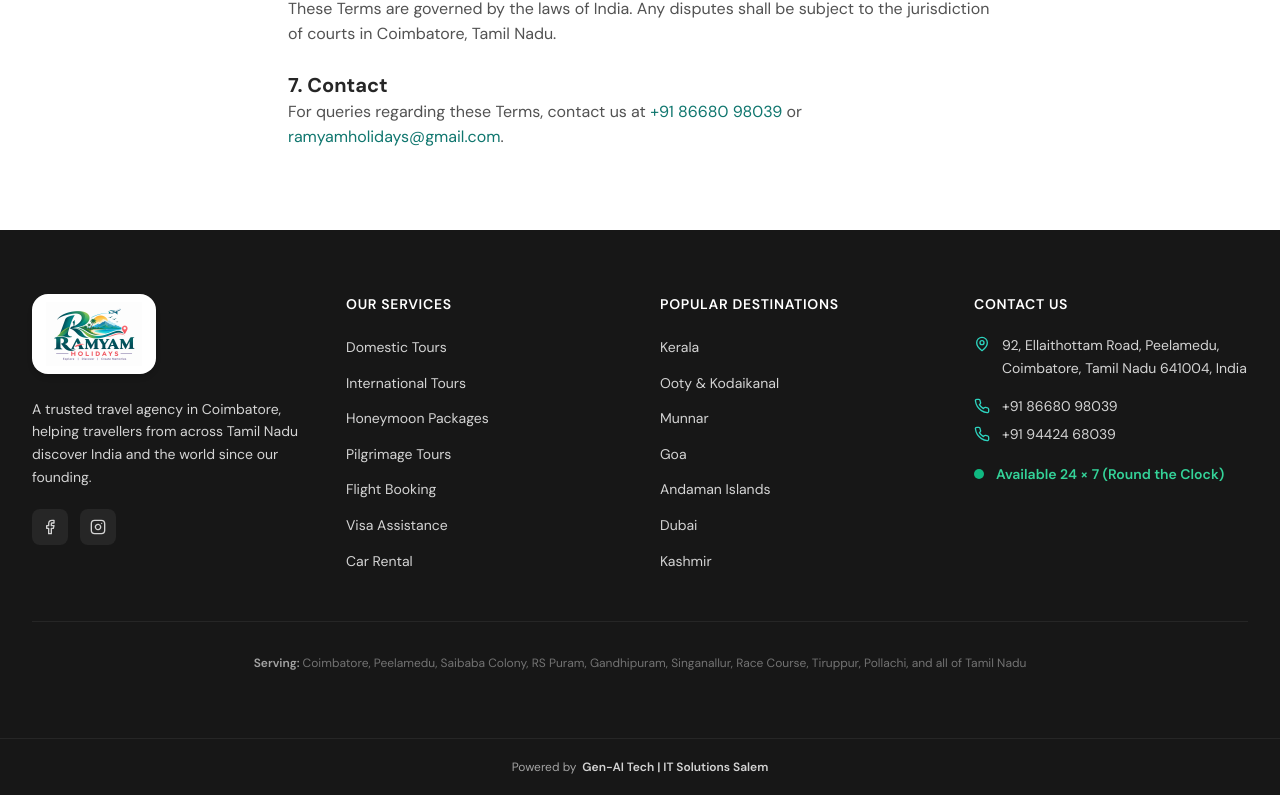
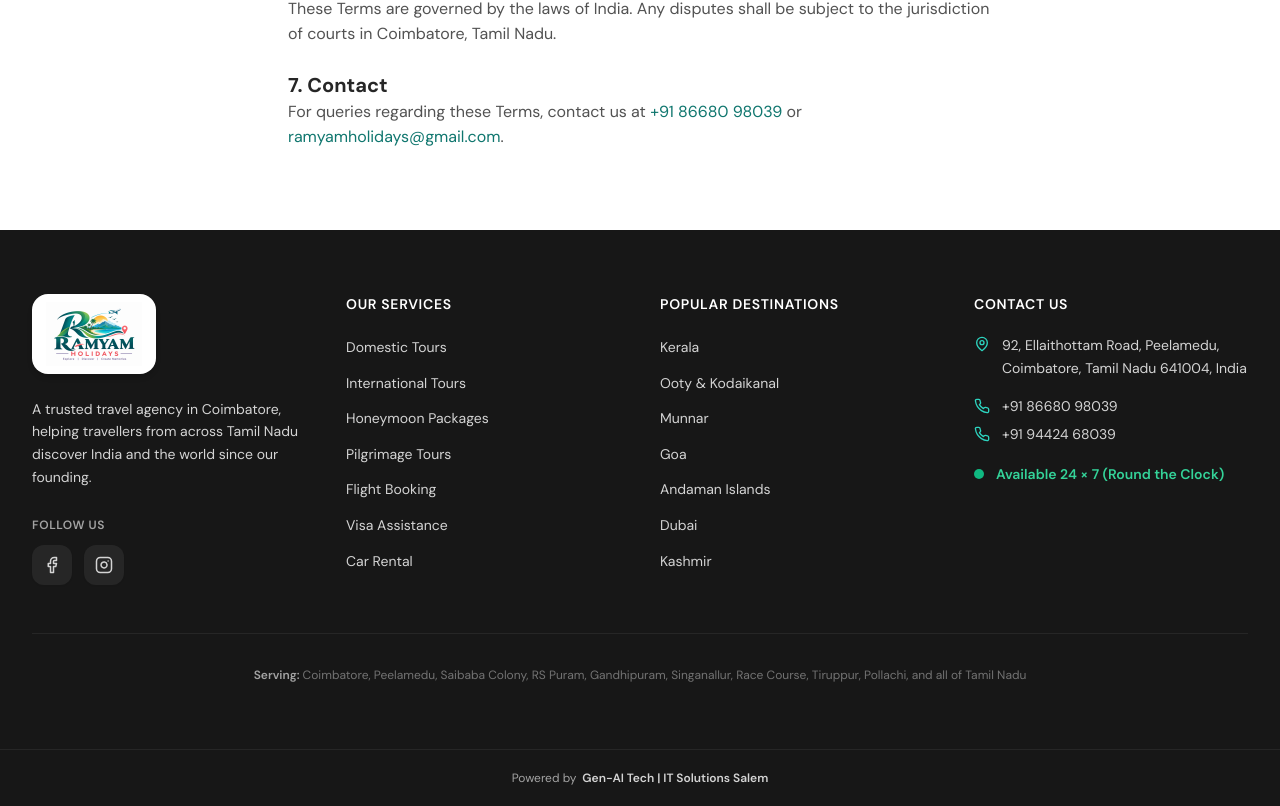
Before and after one commit to GENAI-NETWORKS/ramyam_holidays, a React (Vite) app in the folder client/: page /terms in a window 1280 px wide. Shown: the part 1189-1995 px from the top of the page. Built offline with nearby package versions, Linux system fonts and the light colour scheme.

Commit message:
Add official Instagram and Facebook social media links

```diff
--- a/client/src/components/Footer.jsx
+++ b/client/src/components/Footer.jsx
@@ -40,11 +40,6 @@ const FOOTER_LINKS = {
   ],
 };
 
-const SOCIAL_ICONS = {
-  facebook: Facebook,
-  instagram: Instagram,
-};
-
 const Footer = () => {
   const { business, social } = SITE_CONFIG;
   const { address, phones, phonesFormatted, email, openingHours } = business;
@@ -73,23 +68,30 @@ const Footer = () => {
             </p>
 
             {/* Social Links */}
+            <div className="pt-2">
+              <span className="text-xs uppercase tracking-wider text-neutral-400 font-semibold block mb-3">
+                Follow Us
+              </span>
               <div className="flex items-center gap-3">
-              {Object.entries(social).map(([platform, url]) => {
-                const Icon = SOCIAL_ICONS[platform];
-                if (!Icon) return null;
-                return (
                 <a
-                    key={platform}
-                    href={url}
+                  href={social.facebook}
                   target="_blank"
                   rel="noopener noreferrer"
-                    className="w-9 h-9 rounded-lg bg-neutral-800 hover:bg-primary-600 flex items-center justify-center transition-colors"
-                    aria-label={`Ramyam Holidays on ${platform}`}
+                  className="w-10 h-10 rounded-xl bg-neutral-800 hover:bg-[#1877F2] text-neutral-300 hover:text-white flex items-center justify-center transition-all hover:scale-110 shadow-sm"
+                  aria-label="Ramyam Holidays on Facebook"
                 >
-                    <Icon size={16} className="text-neutral-300" />
+                  <Facebook size={18} />
                 </a>
-                );
-              })}
+                <a
+                  href={social.instagram}
+                  target="_blank"
+                  rel="noopener noreferrer"
+                  className="w-10 h-10 rounded-xl bg-neutral-800 hover:bg-gradient-to-tr hover:from-amber-500 hover:via-rose-500 hover:to-purple-600 text-neutral-300 hover:text-white flex items-center justify-center transition-all hover:scale-110 shadow-sm"
+                  aria-label="Ramyam Holidays on Instagram"
+                >
+                  <Instagram size={18} />
+                </a>
+              </div>
             </div>
           </div>
 
--- a/client/src/data/siteConfig.js
+++ b/client/src/data/siteConfig.js
@@ -52,8 +52,8 @@ export const SITE_CONFIG = {
 
   // Social media
   social: {
-    facebook: 'https://facebook.com/ramyamholidays',
-    instagram: 'https://instagram.com/ramyamholidays',
+    facebook: 'https://www.facebook.com/share/1czEYvTqYN/',
+    instagram: 'https://www.instagram.com/ramyam_holidays_/?utm_source=ig_web_button_share_sheet',
   },
 };
 
--- a/client/src/pages/ContactPage.jsx
+++ b/client/src/pages/ContactPage.jsx
@@ -1,4 +1,4 @@
-import { Phone, MapPin, Zap } from 'lucide-react';
+import { Phone, MapPin, Zap, Instagram, Facebook } from 'lucide-react';
 import { motion } from 'framer-motion';
 import SEO from '../components/SEO';
 import Breadcrumbs from '../components/Breadcrumbs';
@@ -226,6 +226,31 @@ const ContactPage = () => {
                     WhatsApp Us
                   </a>
                 </div>
+
+                {/* Social media connections */}
+                <div className="flex flex-wrap items-center gap-2 pt-3 mt-1 text-xs text-primary-200">
+                  <span className="font-medium mr-1 text-white/90">Follow Us:</span>
+                  <a
+                    href={SITE_CONFIG.social.instagram}
+                    target="_blank"
+                    rel="noopener noreferrer"
+                    className="inline-flex items-center gap-1.5 px-3 py-1.5 rounded-lg bg-white/10 hover:bg-white/20 text-white font-medium transition-all hover:scale-105"
+                    aria-label="Follow Ramyam Holidays on Instagram"
+                  >
+                    <Instagram size={14} className="text-pink-300" />
+                    <span>Instagram</span>
+                  </a>
+                  <a
+                    href={SITE_CONFIG.social.facebook}
+                    target="_blank"
+                    rel="noopener noreferrer"
+                    className="inline-flex items-center gap-1.5 px-3 py-1.5 rounded-lg bg-white/10 hover:bg-white/20 text-white font-medium transition-all hover:scale-105"
+                    aria-label="Follow Ramyam Holidays on Facebook"
+                  >
+                    <Facebook size={14} className="text-blue-300" />
+                    <span>Facebook</span>
+                  </a>
+                </div>
               </motion.div>
 
               {/* RIGHT SIDE: Map with Height Exactly Equal to Left Side Components */}
```
Lines whose indentation alone changed are shown as unchanged.
